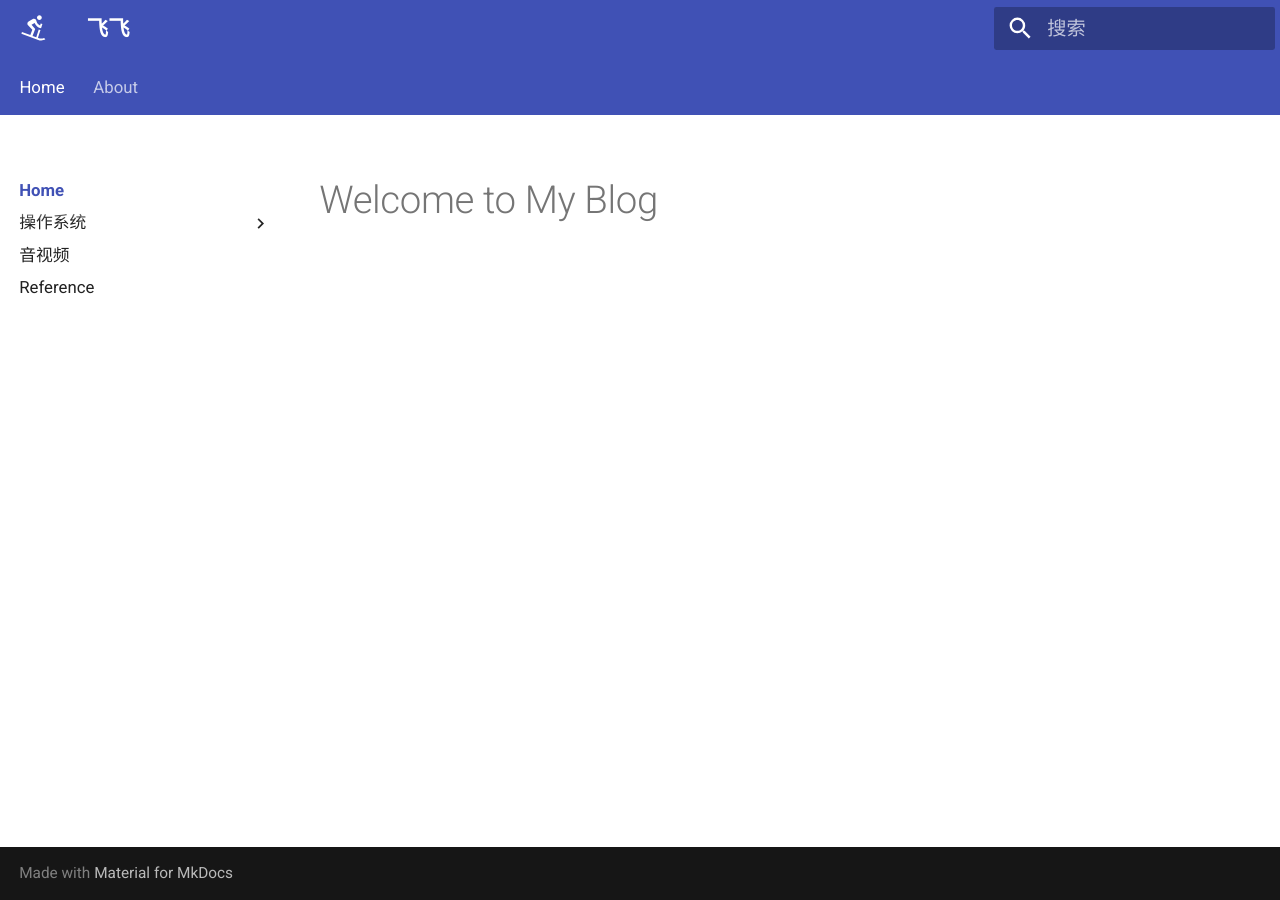
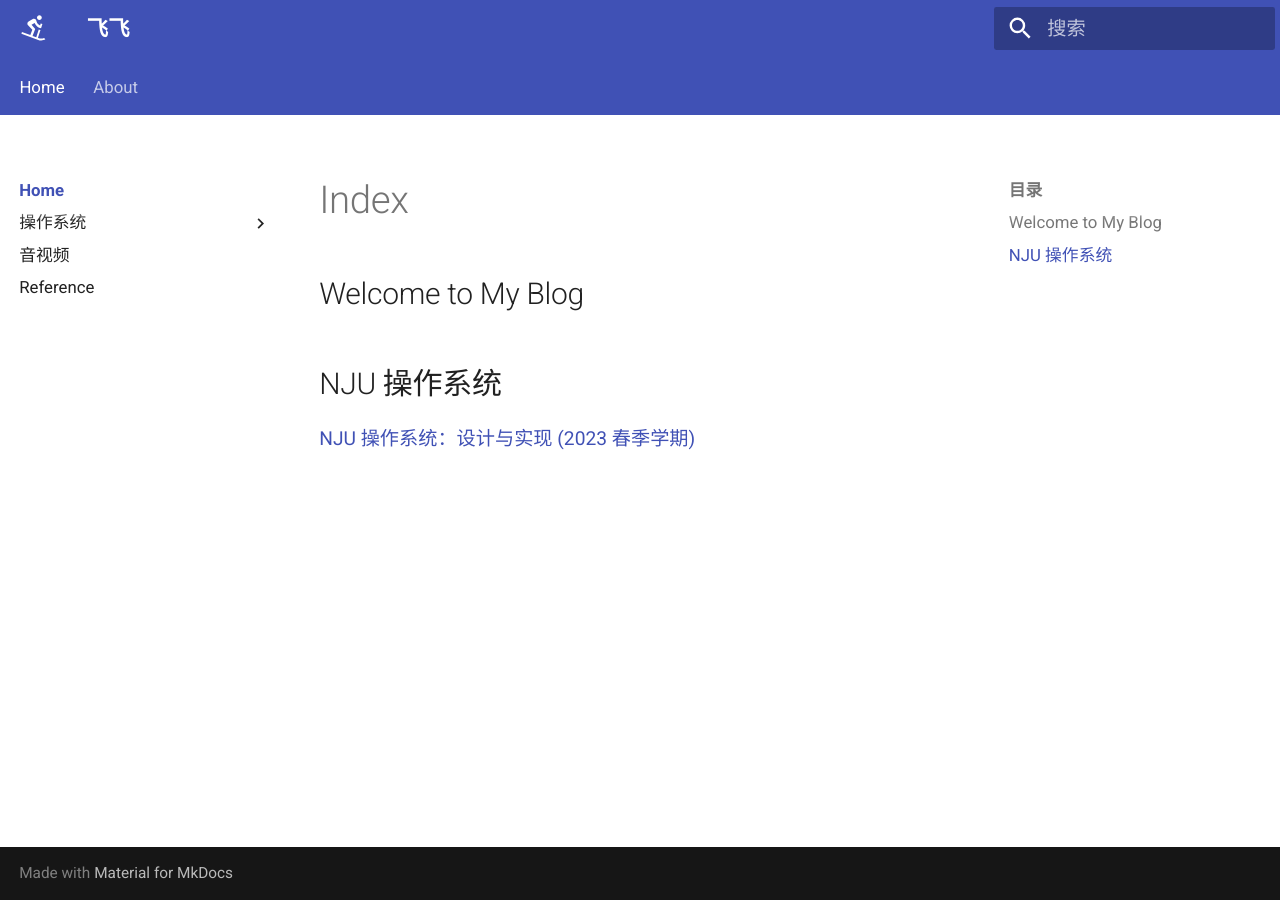
Before and after one commit to We-are-intense/harbor, an MkDocs documentation site: the page built from docs/index.md, in a window 1280 px wide. Built offline with MkDocs 1.6.1 and Material for MkDocs 9.7.7, drawn with Linux system fonts in a browser that asks for light colours.

Commit message:
更改目录结构

```diff
--- a/docs/index.md
+++ b/docs/index.md
@@ -1 +1,5 @@
-# Welcome to My Blog
+## Welcome to My Blog
+
+## NJU 操作系统
+
+[NJU 操作系统：设计与实现 (2023 春季学期)](https://jyywiki.cn/OS/2023/)
```
Also changed, not shown: docs/Category/AudioAndVideo/index.md (+1 -0 lines), docs/Category/SystemOperation/NJU/5. 多处理器编程：从入门到放弃.md (+4 -0 lines), docs/reference.md (line endings or trailing spaces).
